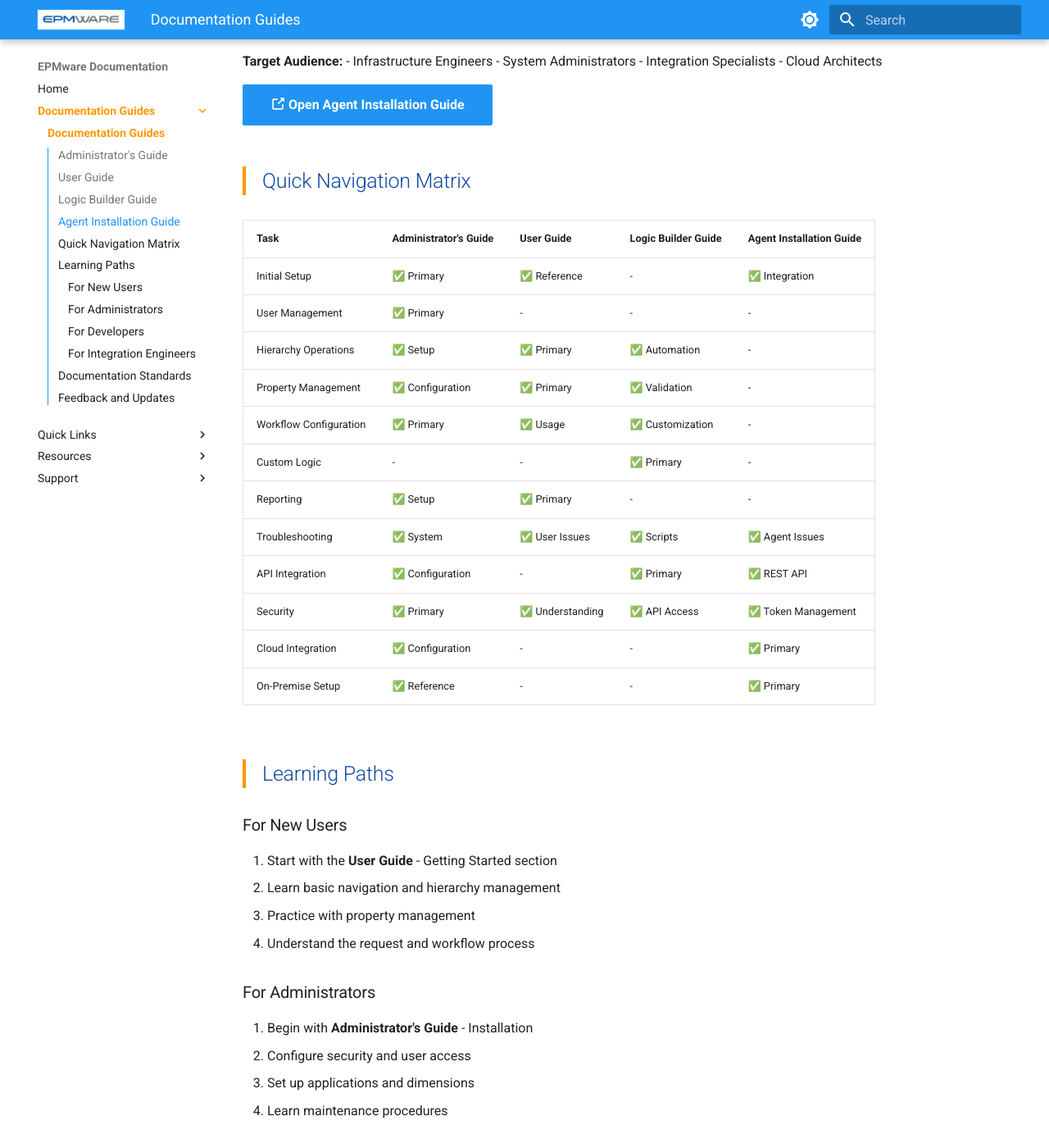
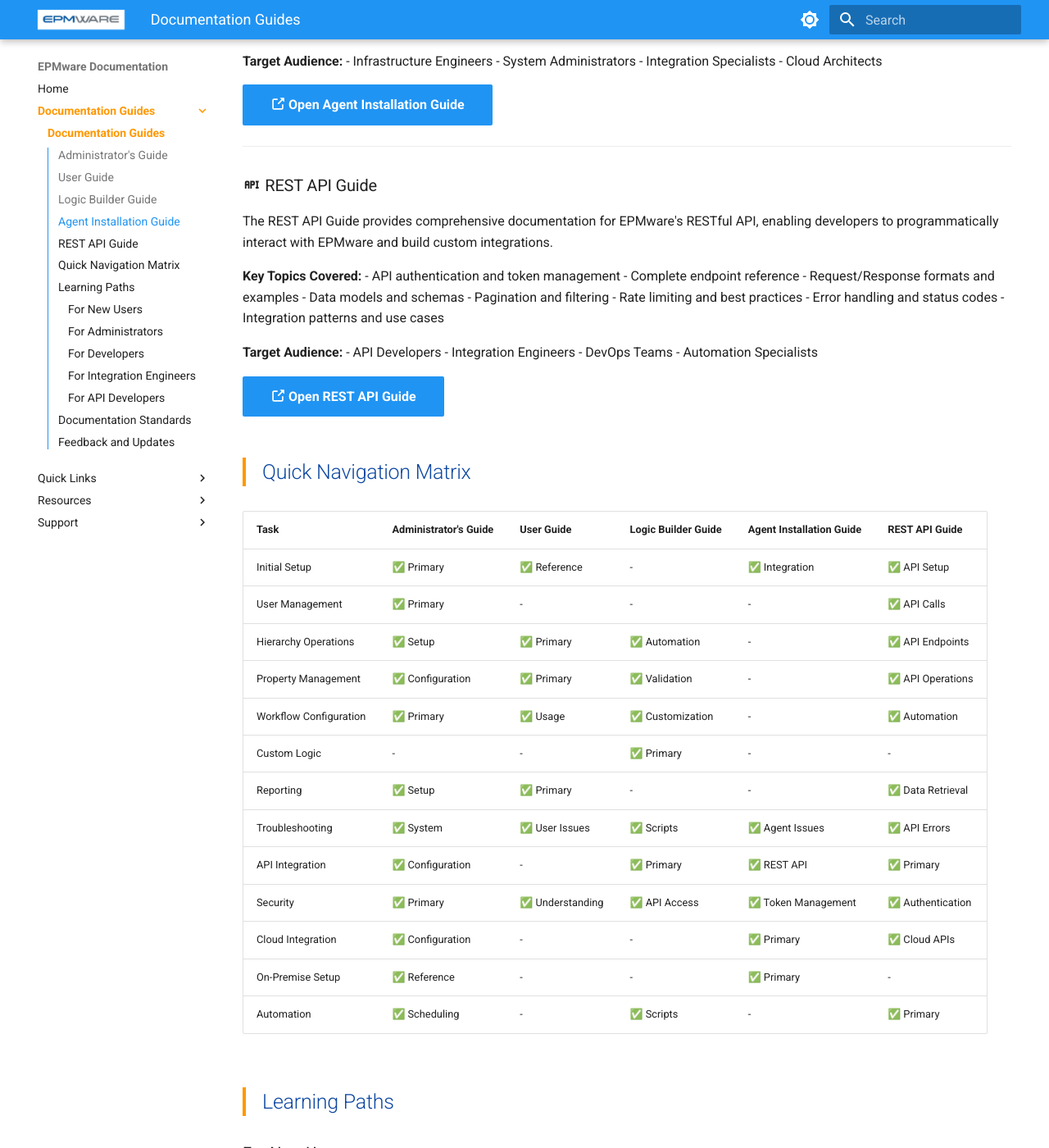
Before and after one commit to tkiratsous/epmware-docs-home, an MkDocs documentation site: the page built from docs/guides.md, in a window 1280 px wide and 1400 px high, scrolled down 1383 px. Shown: the whole window at 82% size. Built offline with MkDocs 1.6.1 and Material for MkDocs 9.7.7, drawn with Linux system fonts in a browser that asks for light colours; some of the changed text lies outside the part shown.

Commit message:
Expand documentation to include REST API Guide
Added REST API Guide section with key topics and learning paths.

```diff
--- a/docs/guides.md
+++ b/docs/guides.md
@@ -93,22 +93,47 @@
 
 [:octicons-link-external-16: Open Agent Installation Guide](https://agent-install-guide.epmware.com/){ .md-button .md-button--primary target="_blank" }
 
+---
+
+### :material-api: REST API Guide
+
+The REST API Guide provides comprehensive documentation for EPMware's RESTful API, enabling developers to programmatically interact with EPMware and build custom integrations.
+
+**Key Topics Covered:**
+- API authentication and token management
+- Complete endpoint reference
+- Request/Response formats and examples
+- Data models and schemas
+- Pagination and filtering
+- Rate limiting and best practices
+- Error handling and status codes
+- Integration patterns and use cases
+
+**Target Audience:**
+- API Developers
+- Integration Engineers
+- DevOps Teams
+- Automation Specialists
+
+[:octicons-link-external-16: Open REST API Guide](https://rest-api-guide.epmware.com/){ .md-button .md-button--primary target="_blank" }
+
 ## Quick Navigation Matrix
 
-| Task | Administrator's Guide | User Guide | Logic Builder Guide | Agent Installation Guide |
-|------|----------------------|------------|-------------------|-------------------------|
-| Initial Setup | ✅ Primary | ✅ Reference | - | ✅ Integration |
-| User Management | ✅ Primary | - | - | - |
-| Hierarchy Operations | ✅ Setup | ✅ Primary | ✅ Automation | - |
-| Property Management | ✅ Configuration | ✅ Primary | ✅ Validation | - |
-| Workflow Configuration | ✅ Primary | ✅ Usage | ✅ Customization | - |
-| Custom Logic | - | - | ✅ Primary | - |
-| Reporting | ✅ Setup | ✅ Primary | - | - |
-| Troubleshooting | ✅ System | ✅ User Issues | ✅ Scripts | ✅ Agent Issues |
-| API Integration | ✅ Configuration | - | ✅ Primary | ✅ REST API |
-| Security | ✅ Primary | ✅ Understanding | ✅ API Access | ✅ Token Management |
-| Cloud Integration | ✅ Configuration | - | - | ✅ Primary |
-| On-Premise Setup | ✅ Reference | - | - | ✅ Primary |
+| Task | Administrator's Guide | User Guide | Logic Builder Guide | Agent Installation Guide | REST API Guide |
+|------|----------------------|------------|-------------------|-------------------------|----------------|
+| Initial Setup | ✅ Primary | ✅ Reference | - | ✅ Integration | ✅ API Setup |
+| User Management | ✅ Primary | - | - | - | ✅ API Calls |
+| Hierarchy Operations | ✅ Setup | ✅ Primary | ✅ Automation | - | ✅ API Endpoints |
+| Property Management | ✅ Configuration | ✅ Primary | ✅ Validation | - | ✅ API Operations |
+| Workflow Configuration | ✅ Primary | ✅ Usage | ✅ Customization | - | ✅ Automation |
+| Custom Logic | - | - | ✅ Primary | - | - |
+| Reporting | ✅ Setup | ✅ Primary | - | - | ✅ Data Retrieval |
+| Troubleshooting | ✅ System | ✅ User Issues | ✅ Scripts | ✅ Agent Issues | ✅ API Errors |
+| API Integration | ✅ Configuration | - | ✅ Primary | ✅ REST API | ✅ Primary |
+| Security | ✅ Primary | ✅ Understanding | ✅ API Access | ✅ Token Management | ✅ Authentication |
+| Cloud Integration | ✅ Configuration | - | - | ✅ Primary | ✅ Cloud APIs |
+| On-Premise Setup | ✅ Reference | - | - | ✅ Primary | - |
+| Automation | ✅ Scheduling | - | ✅ Scripts | - | ✅ Primary |
 
 ## Learning Paths
 
@@ -137,6 +162,14 @@
 4. Configure scheduled tasks for continuous operation
 5. Test connectivity and monitor logs
 
+### For API Developers
+1. Begin with **REST API Guide** - Authentication
+2. Understand the API architecture and endpoints
+3. Learn request/response formats
+4. Practice with API testing tools
+5. Implement error handling and retry logic
+6. Build automated integrations
+
 ## Documentation Standards
 
 All EPMware documentation follows these standards:
```
Also changed, not shown: other parts of docs/guides.md (+1 -1 lines).
